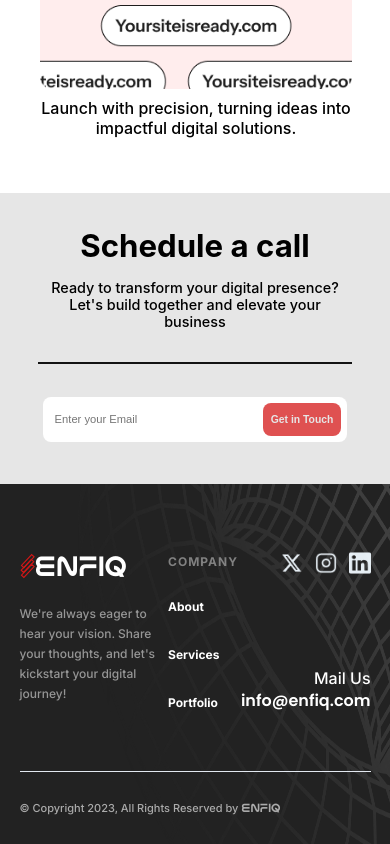
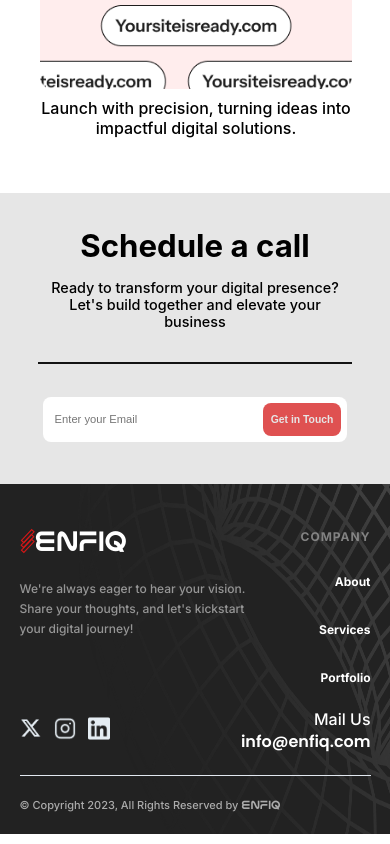
Before and after one commit to enfiqdev/Enfiq_Code, a React (Create React App) app: page / in a window 390 px wide. Shown: the part 4767-5611 px from the top of the page. Built offline with nearby package versions, Linux system fonts and the light colour scheme; a web font is replaced by a local one.

Commit message:
Changes in Footer

```diff
--- a/src/css/Call.css
+++ b/src/css/Call.css
@@ -2,7 +2,7 @@
     display: flex;
     flex-direction: column;
     font-family: 'Inter' sans-serif;
-    width: 100vw;
+    width: 100%;
     background-color: #E6E6E6;
     height: max-content;
     padding-bottom: 5vh;
--- a/src/css/Footer.css
+++ b/src/css/Footer.css
@@ -380,18 +380,24 @@
   .email {
     font-size: 16px;
   }
+  .footer-container-top{
+    flex-direction: column;
+  }
   .top-left {
-    width: 225px;
+    width: 100%;
+    height: 80%;
   }
   .footer-logo {
     margin-top: 15px;
   }
   .top-right {
-    width: 120px;
-    align-items: flex-end;
+    align-items: center;
+    flex-direction: row;
+    width: 100%;
+    height: 100px;
   }
   .footer {
-    height: 360px;
+    height: 350px;
   }
   .top-right-1 {
     width: 100px;
@@ -407,7 +413,7 @@
     font-size: 11px;
   }
   .top-left-1 {
-    margin-top: 50px;
+    margin-top: 25px;
   }
   .footer-content {
     margin-top: 35px;
@@ -419,6 +425,24 @@
   .footer-content{
     margin-top: 20px;
     margin-bottom: 20px;
+  }
+  .footer-container-top{
+    height: 100%;
+  }
+  .footer-container{
+    height: 100%;
+  }
+  .top-right-2{
+    height: 100%;
+  }
+  .top-left-2{
+    height: 80%;
+  }
+  .footer-nav{
+    align-items: flex-end;
+  }
+  .footer-ul{
+    padding: 0;
   }
 }
 @media screen and (max-width: 375px) {
--- a/src/css/Hero.css
+++ b/src/css/Hero.css
@@ -181,7 +181,7 @@
 }
 .elements1 {
   left: 65px;
-  top: 60px;
+  top: 45px;
   width: 130px;
   height: 80px;
   position: absolute;
@@ -189,7 +189,7 @@
 }
 .elements2 {
   right: 160px;
-  bottom: 70px;
+  bottom: 50px;
   width: 140px;
   height: 80px;
   position: absolute;
--- a/src/css/Services.css
+++ b/src/css/Services.css
@@ -1,6 +1,6 @@
 .services_component {
   margin-top: 15vh;
-  width: 100vw;
+  width: 100%;
   overflow-x: hidden;
   height: max-content;
   display: flex;
```
